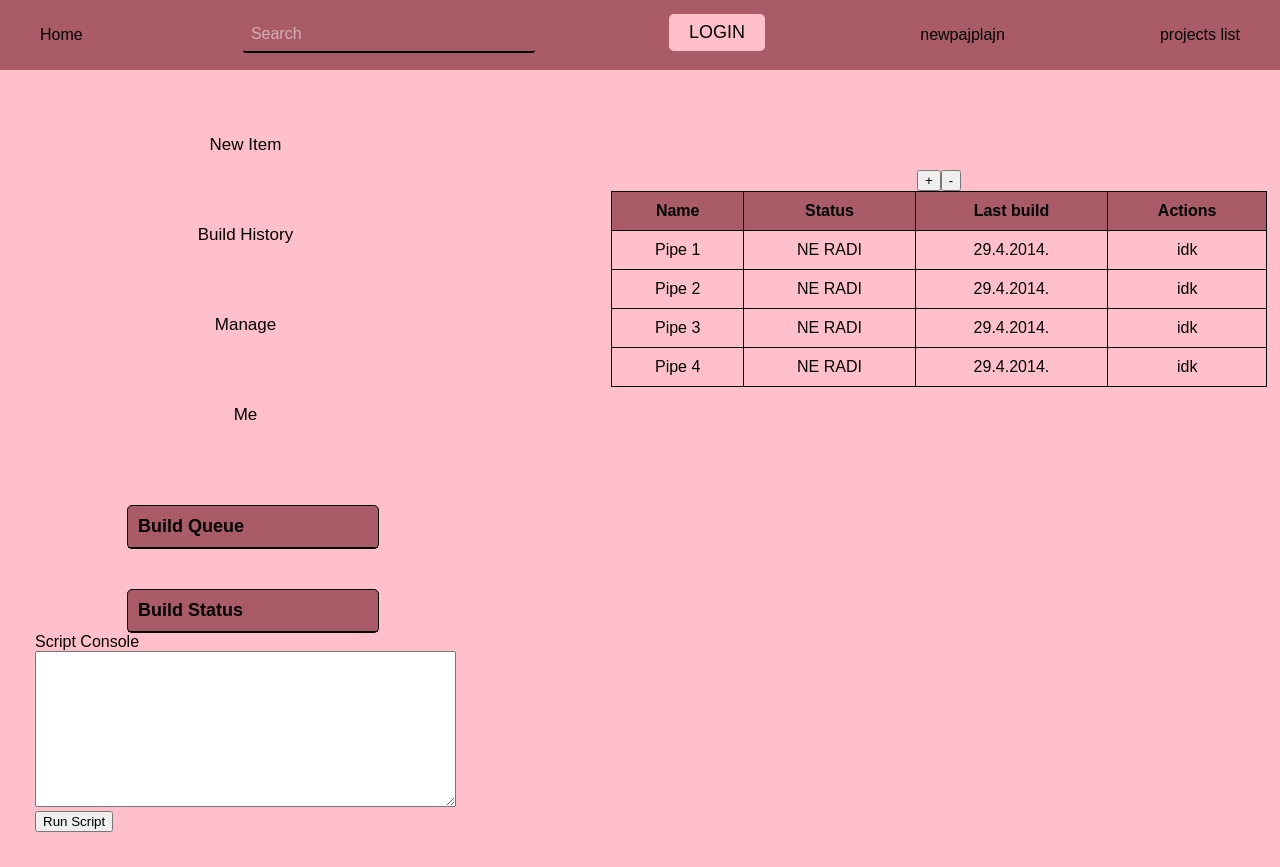
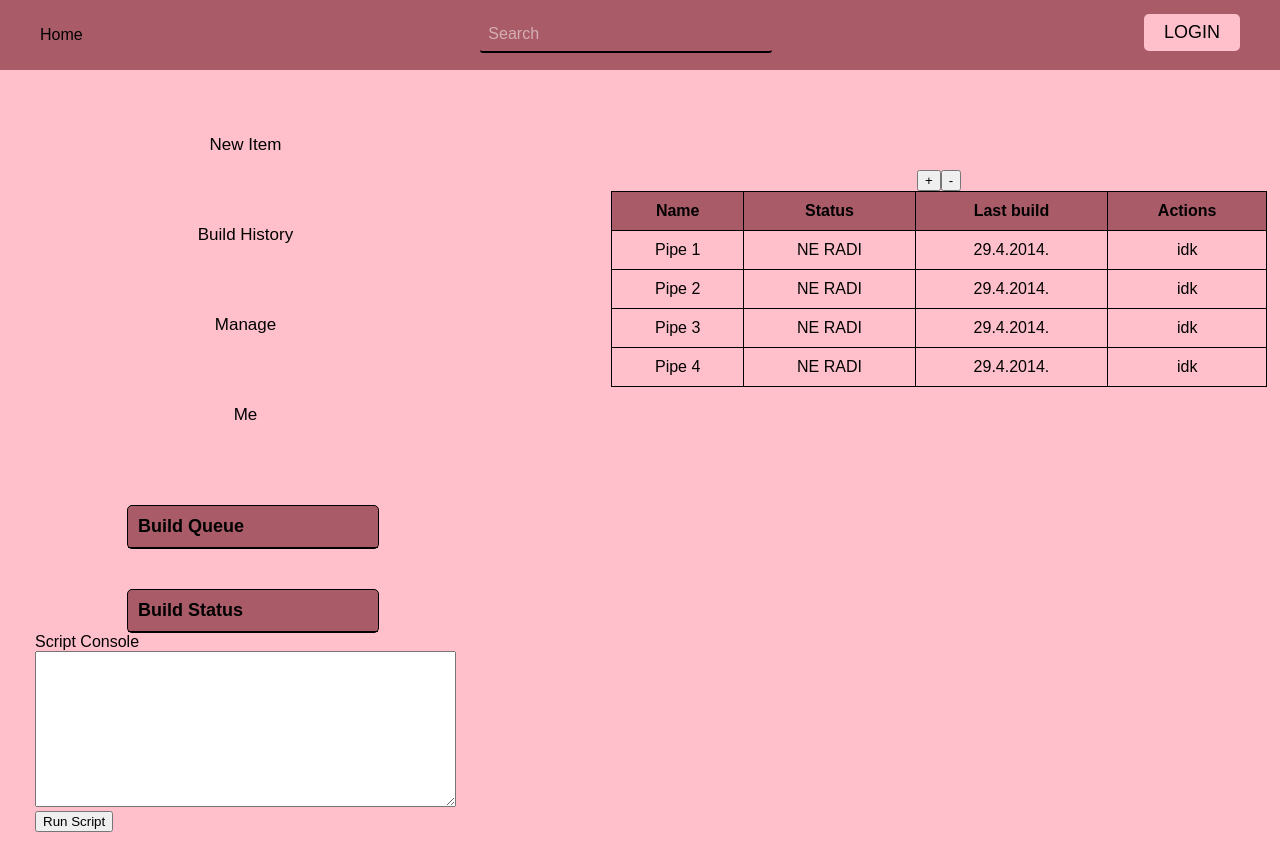
Before and after one commit to AminaNisic/AntColony-CaseStudy, a React (Create React App) app in the folder client/: page / in a window 1280 px wide. Built offline with nearby package versions, Linux system fonts and the light colour scheme.

Commit message:
Add files via upload

```diff
--- a/client/src/pages/Navbar.js
+++ b/client/src/pages/Navbar.js
@@ -30,21 +30,6 @@ function Navbar() {
             LOGIN
           </button>
         </li>
-
-
-        <li className="nav-item">
-          <Link to="/testcrud" className="nav-link">
-            newpajplajn
-          </Link>
-        </li>
-
-        <li className="nav-item">
-          <Link to="/projectslist" className="nav-link">
-            projects list
-          </Link>
-        </li>
-
-
       </ul>
     </nav>
   );
```
